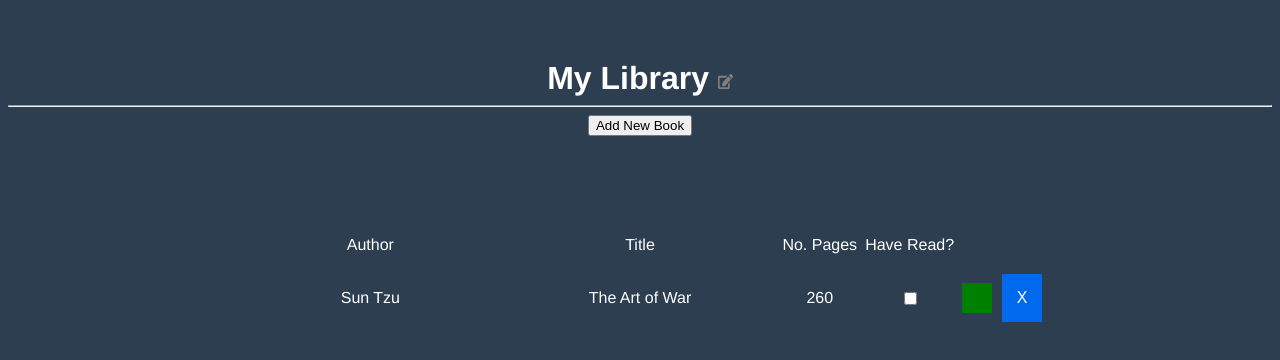
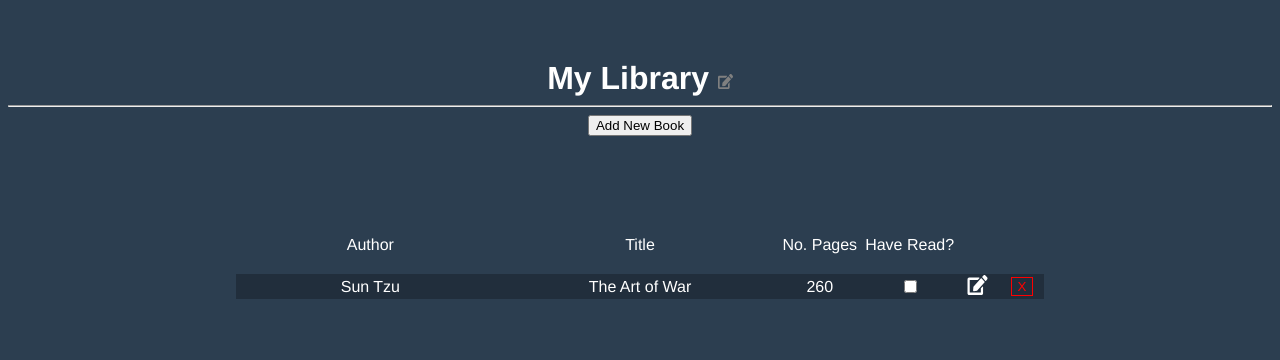
Before and after one commit to ellielle/library-vue, a Vue app: page / in a window 1280 px wide. Shown: the top 360 px of the page. Built offline with nearby package versions, Linux system fonts and the light colour scheme.

Commit message:
update css for more legible style

```diff
--- a/src/App.vue
+++ b/src/App.vue
@@ -9,7 +9,7 @@ import LibraryMain from "./components/LibraryMain.vue";
 export default {
   name: "App",
   components: {
-    'library-main': LibraryMain
+    "library-main": LibraryMain
   }
 };
 </script>
@@ -26,4 +26,7 @@ export default {
 body {
   background-color: #2c3e50;
 }
+hr {
+  color: #212e3c;
+}
 </style>
--- a/src/components/LibraryData.vue
+++ b/src/components/LibraryData.vue
@@ -19,7 +19,11 @@
         @click="toggleRead(book.title)"
       />
       <div class="edit-book">
-        <button class="btn-edit" @click="editBook(book.title)"></button>
+        <button class="btn-edit" @click="editBook(book.title)"><svg viewBox="314.826 209.106 15 15" width="25" height="20">
+          <path
+              d="M 325.31 211.541 L 327.659 214.184 C 327.758 214.296 327.758 214.477 327.659 214.589 L 321.971 220.989 L 319.555 221.291 C 319.232 221.331 318.959 221.024 318.994 220.661 L 319.264 217.941 L 324.95 211.541 C 325.051 211.43 325.211 211.43 325.31 211.541 Z M 329.529 210.87 L 328.259 209.44 C 327.863 208.995 327.219 208.995 326.821 209.44 L 325.898 210.477 C 325.801 210.589 325.801 210.77 325.898 210.882 L 328.248 213.525 C 328.346 213.637 328.508 213.637 328.606 213.525 L 329.529 212.488 C 329.925 212.04 329.925 211.315 329.529 210.87 Z M 324.826 219.248 L 324.826 222.231 L 316.492 222.231 L 316.492 212.854 L 322.477 212.854 C 322.561 212.854 322.638 212.816 322.699 212.752 L 323.74 211.579 C 323.938 211.357 323.798 210.979 323.519 210.979 L 316.076 210.979 C 315.386 210.979 314.826 211.609 314.826 212.386 L 314.826 222.7 C 314.826 223.476 315.386 224.106 316.076 224.106 L 325.242 224.106 C 325.931 224.106 326.492 223.476 326.492 222.7 L 326.492 218.076 C 326.492 217.762 326.156 217.607 325.959 217.827 L 324.917 218.999 C 324.86 219.066 324.826 219.154 324.826 219.248 Z"
+          ></path>
+        </svg></button>
       </div>
       <div class="delete-book">
         <button class="btn-delete" @click="removeFromLibrary(book.title)">
@@ -65,6 +69,9 @@ export default {
 #library-list {
   margin: auto;
 }
+#grid-container:nth-child(even) {
+  background-color: #212e3c;
+}
 #grid-header {
   margin: 100px auto 20px auto;
   display: grid;
@@ -102,33 +109,29 @@ export default {
 .book-read {
   grid-area: read;
 }
-
-.btn-delete,
-.btn-edit {
-  display: inline-block;
-  border: none;
-  padding: 15px 15px;
+.btn-delete, .btn-edit {
   margin: 0;
   text-decoration: none;
-
   font-family: sans-serif;
-  font-size: 1rem;
   cursor: pointer;
-  text-align: center;
-  transition: background 250ms ease-in-out, transform 150ms ease;
+  background: transparent;
+  transition: 150ms ease-in-out;
 }
 .btn-delete {
-  background: #0069ed;
-  color: #ffffff;
+  border: 1px red solid;
+  color: red;
   &:hover {
     background-color: red;
+    color: black;
+    transform: scale(1.1);
   }
 }
 .btn-edit {
-  background: green;
-  color: black;
+  border: none;
+  fill: white;
+  transition: 150ms ease-in-out;
   &:hover {
-    background-color: purple;
+    transform: scale(1.2);
   }
 }
 </style>
```
